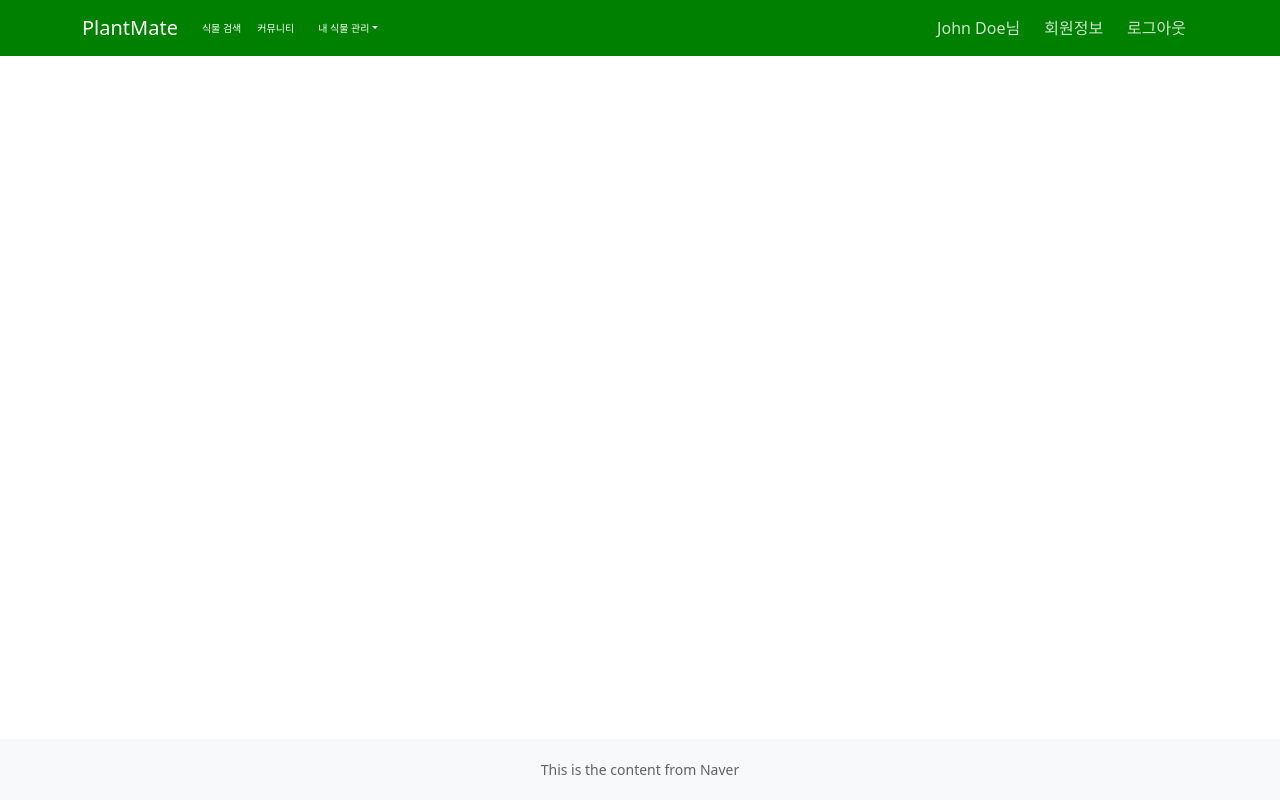
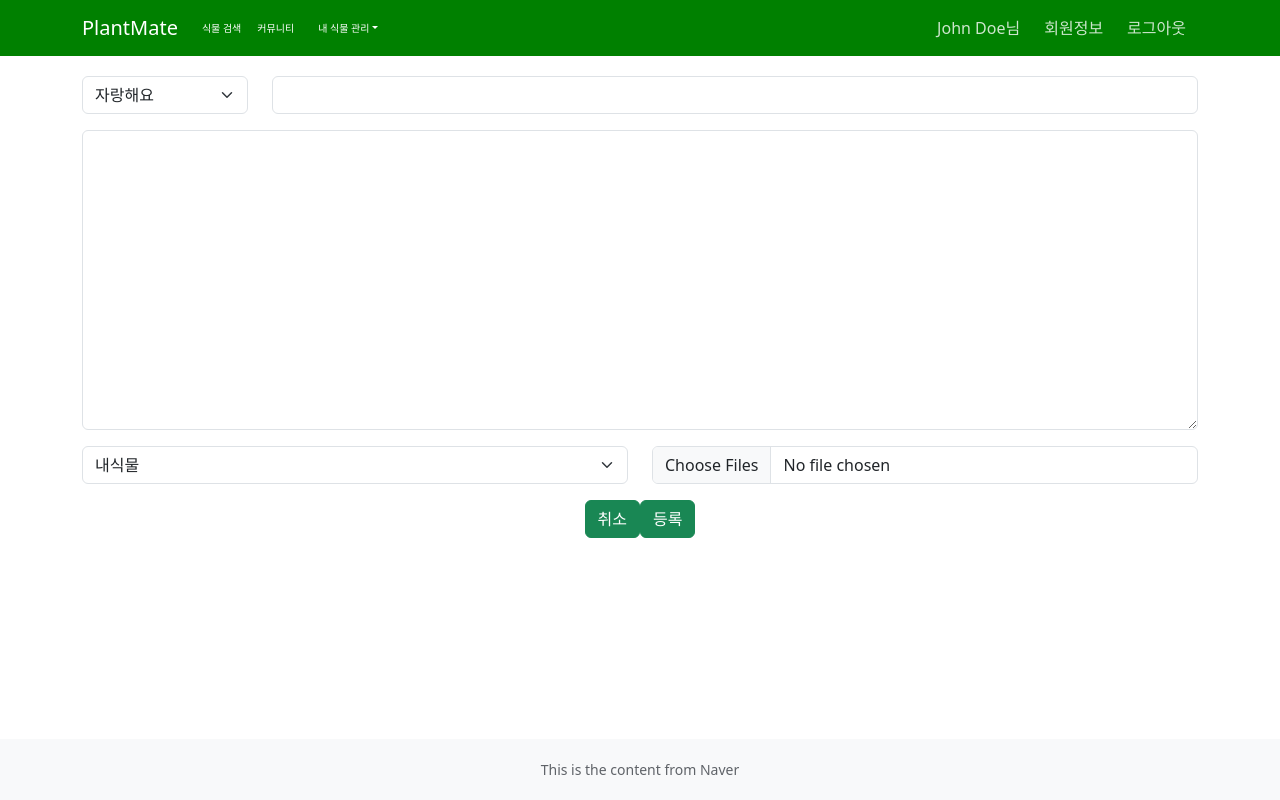
Before and after one commit to jynius/plantmate, a React (Create React App) app in the folder frontend/: page /community/post-register in a window 1280 px wide. Built offline with nearby package versions, Linux system fonts and the light colour scheme.

Commit message:
[커뮤니티] 커뮤니티 게시글 등록 화면 레이아웃 완성 - 추후 api 붙이기

```diff
--- a/frontend/src/components/Main.js
+++ b/frontend/src/components/Main.js
@@ -1,6 +1,7 @@
 import { Route, Routes } from "react-router";
 import SampleHome from "./SampleHome";
 import Community from "./community/Community";
+import CommunityPostRegister from "./community/CommunityPostRegister";
 import GrowthDiaryList from "./diary/GrowthDiaryList";
 import MyPlantList from "./myplants/MyPlantList";
 import Login from "./auth/Login";
@@ -12,6 +13,7 @@ const Main = () => {
         <Route path="/" element={<SampleHome />} />
         <Route path="/search" element={<SampleHome />} />
         <Route path="/community" element={<Community />} />
+        <Route path="/community/post-register" element={<CommunityPostRegister />} />
         <Route path="/my-plants" element={<MyPlantList />} />
         <Route path="/growth-journal" element={<GrowthDiaryList />} />
         <Route path="/auth/login" element={<Login />} />
--- a/frontend/src/components/community/Community.js
+++ b/frontend/src/components/community/Community.js
@@ -1,10 +1,28 @@
 import React from "react";
 import {Button, ListGroup, Badge, Card, CardGroup,Container,Row,Col,Image,ToggleButton} from 'react-bootstrap';
 import { useState } from "react";
+import { NavLink, Link, useNavigate} from "react-router-dom"
 import apiService from "../../services/ApiService";
 import Api from "../../utils/Api";
 import plant from "./plant.jpg"
+import { FaPlus ,FaAngleUp} from "react-icons/fa";
 const Community = () =>{
+
+  const navigate = useNavigate();
+  // 커뮤니티 게시글 등록 화면 이동 이벤트
+  const onMoveCommunityResiger = () =>{
+    console.log("register");
+    navigate("/community/post-register");
+  }
+
+  const LIST_DUMMY = [
+    {title:'식물 정보 공유합니다.',content:'홍콩야자수인데요..',nickname:'식물천사',create_dt:'2023-06-13 15:50:33',category:'정보공유'},
+    {title:'제 몬스테라 예쁘죠?',content:'몬스테라인데요..',nickname:'식물천사',create_dt:'2023-06-13 15:55:33',category:'자랑해요'},
+    {title:'제 식물 왜이러죠..?',content:'홍콩야자수인데요..',nickname:'식물천사',create_dt:'2023-06-13 15:50:33',category:'봐주세요'},
+    {title:'식물 영양제 추천',content:'홍콩야자수인데요..',nickname:'식물천사',create_dt:'2023-06-13 15:50:33',category:'정보공유'},
+    {title:'식물 정보 공유합니다.',content:'홍콩야자수인데요..',nickname:'식물천사',create_dt:'2023-06-13 15:50:33',category:'정보공유'},
+    {title:'제 몬스테라 예쁘죠?',content:'홍콩야자수인데요..',nickname:'식물천사',create_dt:'2023-06-13 15:55:33',category:'자랑해요'},
+  ];
 
     const [activeButton, setActiveButton] = useState('button1');
 
@@ -12,36 +30,54 @@ const Community = () =>{
       setActiveButton(buttonName);
     };
 
-    const LIST_DUMMY = [
-      {title:'식물 정보 공유합니다.',content:'홍콩야자수인데요..',nickname:'식물천사',create_dt:'2023-06-13 15:50:33',category:'정보공유'},
-      {title:'제 몬스테라 예쁘죠?',content:'몬스테라인데요..',nickname:'식물천사',create_dt:'2023-06-13 15:55:33',category:'자랑해요'},
-      {title:'제 식물 왜이러죠..?',content:'홍콩야자수인데요..',nickname:'식물천사',create_dt:'2023-06-13 15:50:33',category:'봐주세요'},
-      {title:'식물 영양제 추천',content:'홍콩야자수인데요..',nickname:'식물천사',create_dt:'2023-06-13 15:50:33',category:'정보공유'},
-      {title:'식물 정보 공유합니다.',content:'홍콩야자수인데요..',nickname:'식물천사',create_dt:'2023-06-13 15:50:33',category:'정보공유'},
-      {title:'제 몬스테라 예쁘죠?',content:'홍콩야자수인데요..',nickname:'식물천사',create_dt:'2023-06-13 15:55:33',category:'자랑해요'},
-    ];
-
-
     return (
       <div>
-        <Button onClick={() => handleButtonClick('button1')}>이미지형</Button>
-        <Button onClick={() => handleButtonClick('button2')}>리스트형</Button>
-        <Button onClick={() => handleButtonClick('button3')}>상세형</Button>
+        <Button variant="success" onClick={() => handleButtonClick('button1')}>이미지형</Button>
+        <Button variant="success" onClick={() => handleButtonClick('button2')}>리스트형</Button>
+        <Button variant="success" onClick={() => handleButtonClick('button3')}>상세형</Button>
 
-        {activeButton === 'button1' && <View1 />}
+        {activeButton === 'button1' && <CommunityImageView />}
         {activeButton === 'button2' && <CommunityListView communityPostList={LIST_DUMMY} />}
         {activeButton === 'button3' && <CommunityCardView communityPostList={LIST_DUMMY}/>}
+
+        <div
+          style={{
+            position: "fixed",
+            right: "20px",
+            bottom: "115px",
+            zIndex: 9999,
+          }}
+        >
+          <Button variant="success" className="rounded-circle" onClick={onMoveCommunityResiger}>
+            <FaPlus />
+          </Button>
+        </div>
+
+        <div
+          style={{
+            position: "fixed",
+            right: "20px",
+            bottom: "70px",
+            zIndex: 9999,
+          }}
+        >
+
+        <Button variant="secondary" className="rounded-circle">
+            <FaAngleUp/>
+        </Button>
+        </div>
       </div>
+
     );
 
 }
-const View1 = () => {
+const CommunityImageView = () => {
 
   return(
     <div>
       <h2></h2>
     <Container>
-      <Row noGutters>
+      <Row>
           <Col sm={12} md={4} className="p-0">
             <Image src={plant} thumbnail />
           </Col>
@@ -119,12 +155,12 @@ const View1 = () => {
       <div>
         <h1></h1>
         <Container>
-        <Row xs={1} md={3} lg={3}>
+        <Row xs={1} md={1} lg={1} >
           {communityPostList.map((post, index) => (
             <Col key={index}>
               <Card>
-
                 <Card.Body>
+                <Card.Title style={{textAlign:'left', marginTop:'5px'}}>{post.title}</Card.Title>
                   <div style={{display:'flex',justifyContent:'space-between'}}>
                     <p>{post.create_dt}</p>
                     <p>조회수: 8</p>
@@ -132,15 +168,14 @@ const View1 = () => {
                   <Card.Img
                   variant="middle"
                   src={plant}
-                  style={{ width: "100%", height: "260px", objectFit: "cover" }}
+                  style={{ width: "30%", height: "30%", objectFit: "cover" }}
                 />
-                <Card.Title style={{textAlign:'left', marginTop:'5px'}}>{post.title}</Card.Title>
                   <Card.Text style={{textAlign:'left'}}>
                     {post.content}
                   </Card.Text>
-                  <div style={{display:"flex",justifyContent:"right"}}>
+                  <div style={{display:"flex", justifyContent:'space-between'}}>
                     <div>
-                    <Badge bg="success" pill>13</Badge>
+                      <span>댓글 :13</span>
                     </div>
                     <ToggleButton id="tbg-btn-1" value={1}>
                       북마크
--- a/frontend/src/components/community/CommunityPostRegister.js
+++ b/frontend/src/components/community/CommunityPostRegister.js
@@ -1,11 +1,100 @@
 import React from "react";
+import { Container, Form, Row, Col,Button} from "react-bootstrap";
+import { useState } from "react";
+import { GiConsoleController } from "react-icons/gi";
+import { useNavigate } from "react-router";
 
+
+/*
+    커뮤니티 게시글 등록 화면
+    - 등록항목
+      : 제목(필수), 카테고리(필수), 본문(필수), 사진, 내식물
+*/
 const CommunityPostRegister = () =>{
 
+    const navigate = useNavigate();
+    // 뒤로 가기
+    const handleGoBack = ()=>{
+        navigate(-1);
+    }
+
+    const [title, setTitle] = useState('');
+    const [category, setCategory] = useState('1');
+    const [myPlant, setMyPlant] = useState('');
+    const [content, setContent] = useState('');
+
+    // 본문 변경 함수
+    const handleChangeContent = (event) =>{
+        setContent(event.target.value);
+    }
+
+    // 제목 변경 함수
+    const handleChangeTitle = (event) =>{
+        setTitle(event.target.value);
+    }
+
+    // 카테고리 변경 함수
+    const handleChangeCategory = (event) =>{
+        setCategory(event.target.value);
+    }
+
+    // 내 식물
+    const handleMyPlant = (event) =>{
+        setMyPlant(event.target.value);
+    }
+
+    // 게시글 등록 함수
+    const handlePostRegister= () =>{
+        console.log("title",title);
+        console.log("category",category);
+        console.log("content",content);
+    }
+
     return(
-        <div>
-            <div>커뮤니티글등록</div>
-        </div>
+        <Container>
+            <Form>
+              <Row className="mb-3">
+                <Col xs={2}>
+                    <Form.Select  style={{ width: '100%' }} onChange={handleChangeCategory}>
+                        <option value="1">자랑해요</option>
+                        <option value="2">식물정보</option>
+                        <option value="3">질문해요</option>
+                    </Form.Select>
+                </Col>
+                <Col xs={10}>
+                    <Form.Control type="text" value={title} onChange={handleChangeTitle} style={{ width: '100%' } } />
+                </Col>
+            </Row>
+            <Row className="mb-3">
+                <Form.Group as={Col} controlId="formGridContent">
+                <Form.Control
+                        as="textarea"
+                        value={content}
+                        onChange={handleChangeContent}
+                        style={{ height: '300px' }}
+                        />
+                </Form.Group>
+            </Row>
+            <Row className="mb-3">
+                <Form.Group controlId="formMyPlant" as={Col}>
+                    <Form.Select style={{ width: '100%' }} onChange={handleMyPlant} value={myPlant}>
+                        <option value="">내식물</option>
+                        <option value="1">몬스터(몬스테라)</option>
+                        <option value="2">대나(대나무야자)</option>
+                    </Form.Select>
+                </Form.Group>
+                <Form.Group controlId="formFile" as={Col}>
+                    <Form.Control type="file" multiple  />
+                </Form.Group>
+            </Row>
+        </Form>
+        <Row className="mb-3">
+            <Col>
+                <Button variant="success" onClick={handleGoBack}>취소</Button>
+                <Button variant="success" onClick={handlePostRegister}>등록</Button>
+            </Col>
+        </Row>
+        </Container>
     )
 }
 
```
